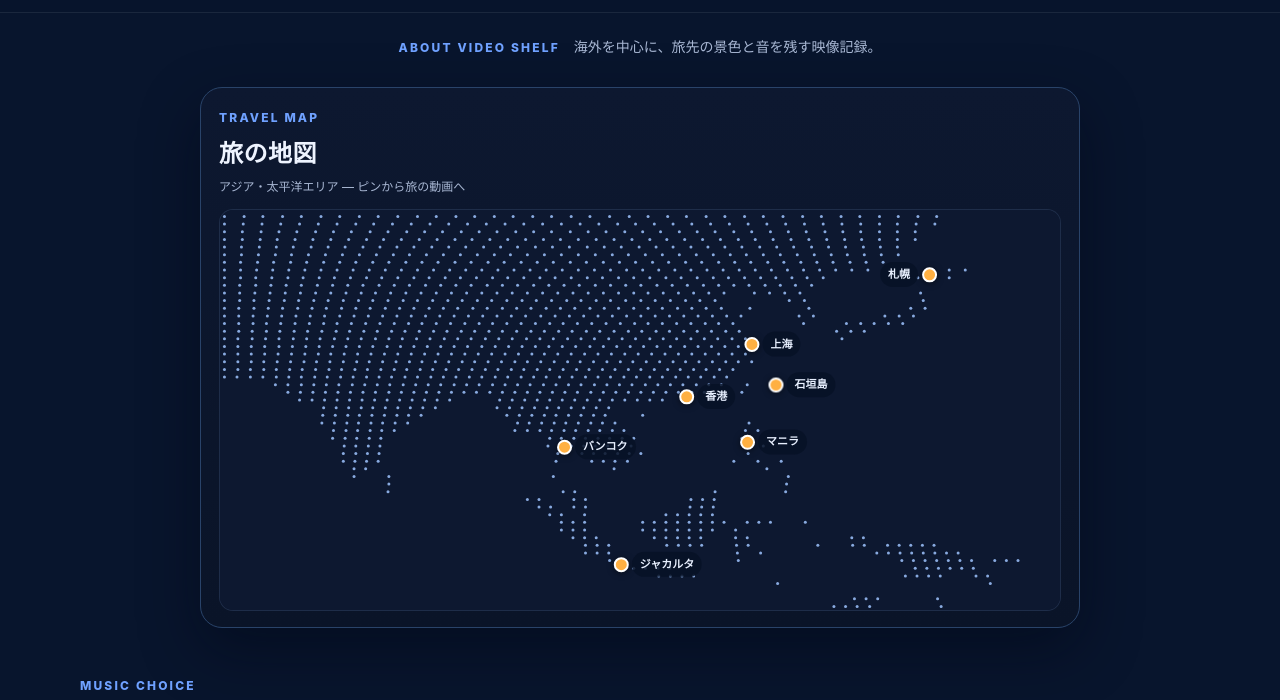
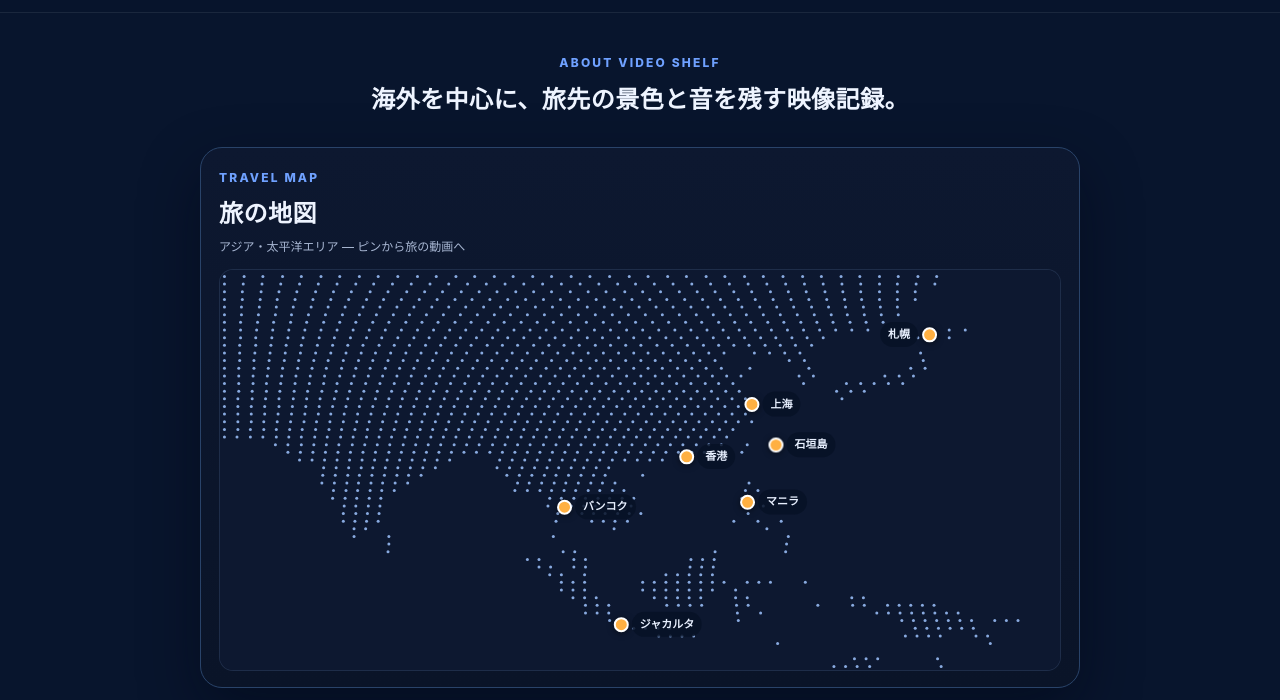
Before and after one commit to Saoki11111/video-shelf, a website with bundled scripts: page index.html in a window 1280 px wide. Shown: the part 59-759 px from the top of the page. Built offline with nearby package versions, Linux system fonts and the light colour scheme.

Commit message:
Add files via upload

```diff
--- a/css/style.css
+++ b/css/style.css
@@ -296,11 +296,11 @@ select {
 
 .site-concept {
   display: flex;
-  align-items: baseline;
-  justify-content: center;
-  gap: 14px;
-  width: min(1120px, calc(100% - 48px));
-  margin: 22px auto 0;
+  flex-direction: column;
+  align-items: center;
+  gap: 8px;
+  width: min(880px, calc(100% - 40px));
+  margin: 30px auto 6px;
   text-align: center;
 }
 
@@ -309,8 +309,17 @@ select {
 }
 
 .site-concept p:last-child {
-  color: var(--muted);
-  font-size: 14px;
+  font-family: "Hiragino Maru Gothic ProN", "Hiragino Sans", "Hiragino Kaku Gothic ProN", "Yu Gothic UI", "Yu Gothic", Meiryo, sans-serif;
+  color: var(--ink);
+  font-size: 19px;
+  font-weight: 700;
+  line-height: 1.55;
+  letter-spacing: 0.02em;
+}
+
+@media (min-width: 781px) {
+  .site-concept { margin-top: 40px; }
+  .site-concept p:last-child { font-size: 24px; }
 }
 
 .watch-button,
```
